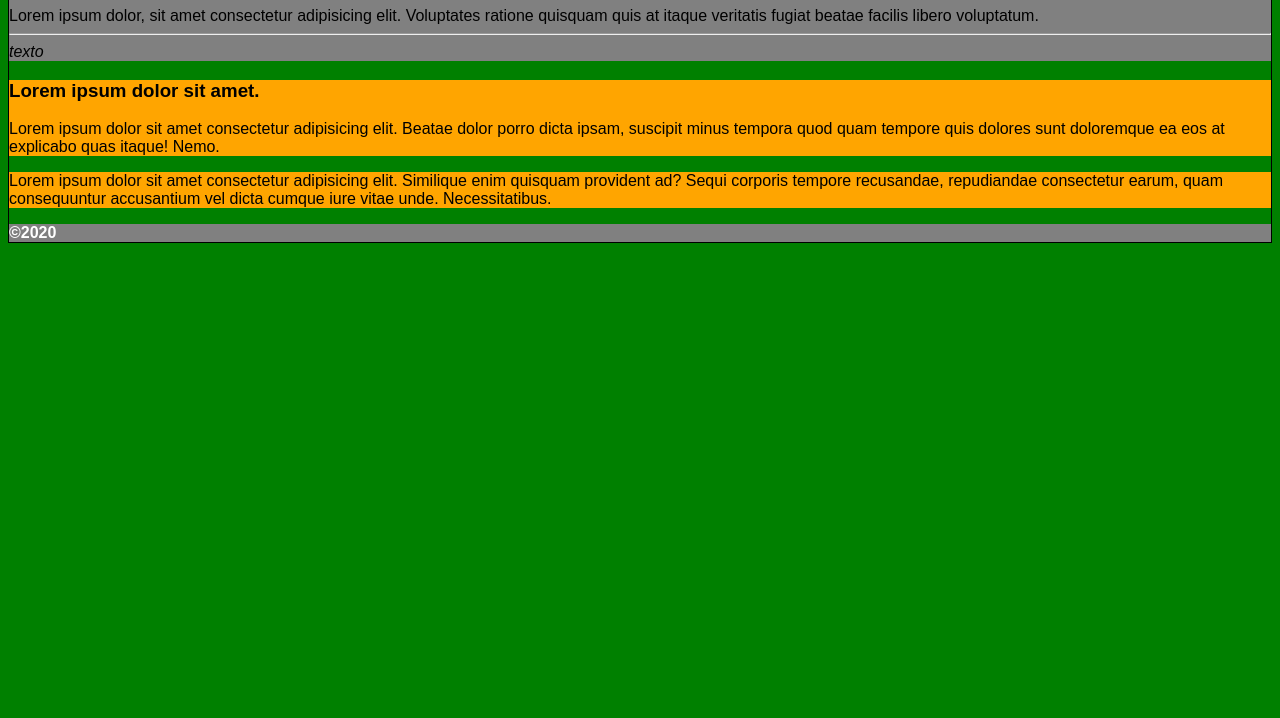
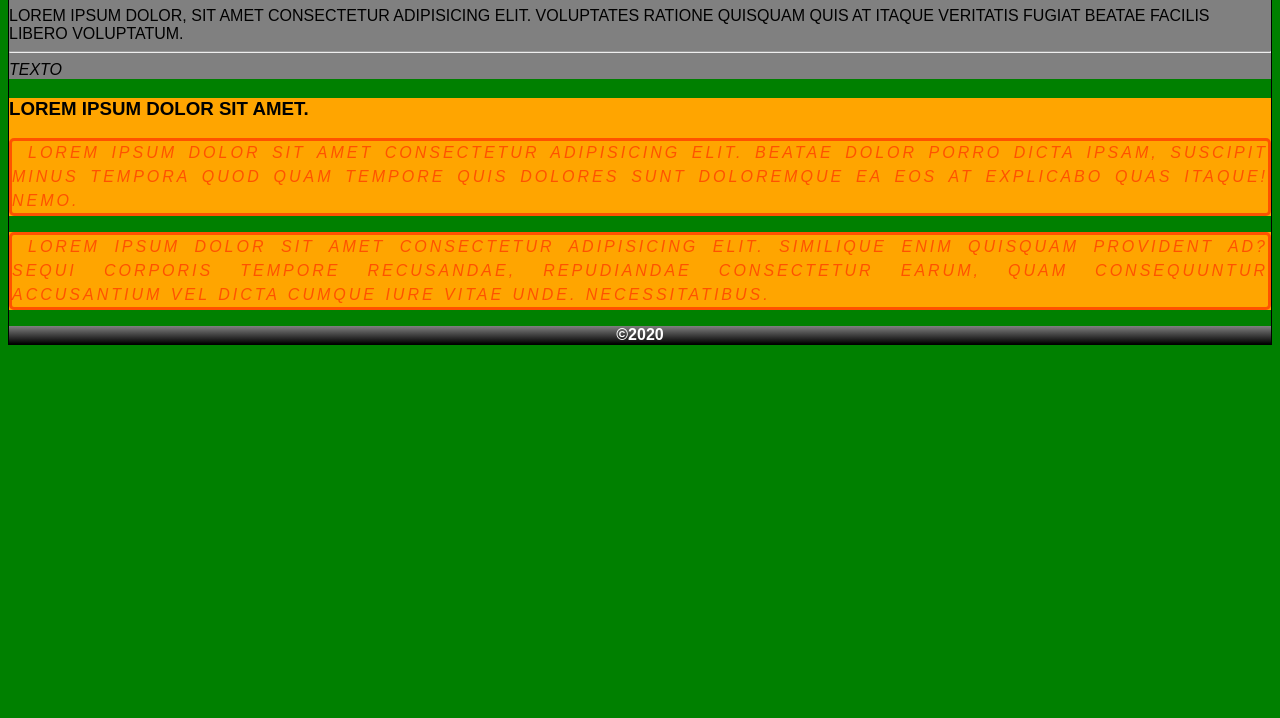
Before and after one commit to dtziugomez/rwd, a plain HTML site: page index.html in a window 1280 px wide. Shown: the part 82-800 px from the top of the page. Drawn offline with Linux system fonts and the light colour scheme.

Commit message:
definiendo estructura

```diff
--- a/styles/style.css
+++ b/styles/style.css
@@ -3,7 +3,7 @@ body{
     color: black;
     font-family: sans-serif;
     border: solid 1px;
-
+    text-transform: uppercase;
 }
 
 header{
@@ -18,4 +18,34 @@ section{
 footer{
     background-color: gray;
     margin-top:10px;
+    position: fixed bottom;
+    text-align: center;
+    background-image: linear-gradient(gray,black);
 }
+
+p{
+    color: rgba(100%,0%,0%,0.5);
+    text-indent: 1em;
+    text-align: justify;
+    line-height: 1.5;
+    letter-spacing: 3px;
+    word-spacing: 1px;
+    white-space: normal;
+    font-size: medium;
+    font-style: oblique;
+    font-weight: 200;
+    border-style: solid;
+    border-radius: 5px;
+}
+
+html{
+    --color:blue;
+}
+
+h1{
+    text-shadow: 1px -1px 1px gray;
+}
+
+.drop-shadow{
+    box-shadow: inset 3px 3px 3px 6px #ccc;
+}
```
Also changed, not shown: index.html (line endings or trailing spaces).
